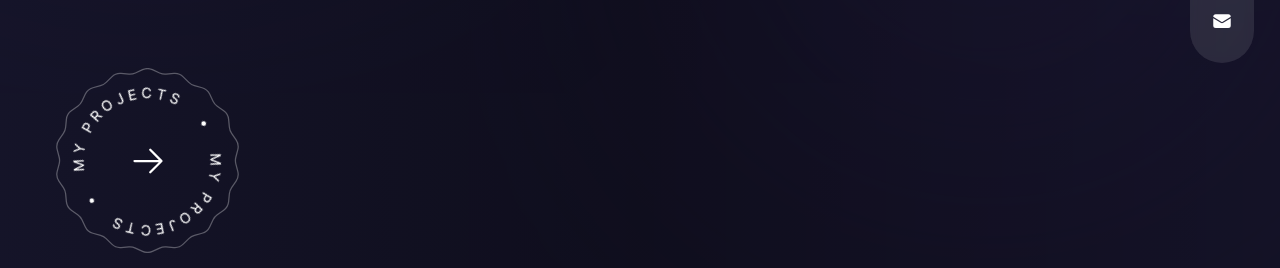
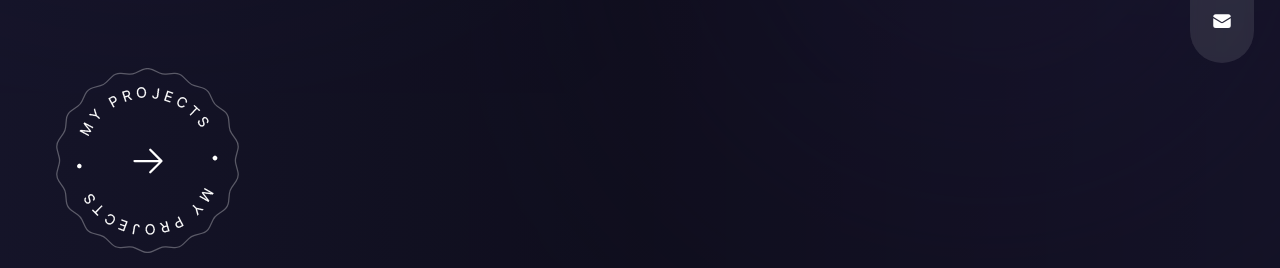
Before and after one commit to ibrahzizo360/my-portfolio, a Next.js app: page / in a window 1280 px wide. Shown: the part 529-797 px from the top of the page. Built offline with nearby package versions, Linux system fonts and the light colour scheme.

Commit message:
added some animations on the homepage

```diff
--- a/pages/index.js
+++ b/pages/index.js
@@ -1,5 +1,7 @@
 
 import ProjectsBtn from '../components/ProjectsBtn'
+import { fadeIn } from '../variants';
+import { motion } from 'framer-motion';
 
 
 const Home = () => {
@@ -11,22 +13,39 @@
       <div className="text-center flex flex-col justify-center xl:pt-40
       xl:text-left h-full container mx-auto">
       {/* title */}
-      <h1 className="h1">
+      <motion.h1
+      variants = {fadeIn('down', 0.2)}
+      initial='hidden'
+      animate='show'
+      exit='hidden'
+      className="h1">
         Transforming Ideas <br /> Into {' '}
           <span className='text-accent'>Digital Reality</span>
-      </h1>
+      </motion.h1>
       {/* subtitle */}
-      <p className="max-w-sm xl:max-w-xl mx-auto xl:mx-0 mb-10 xl:mb-16">
+      <motion.p
+        variants = {fadeIn('down', 0.3)}
+        initial='hidden'
+        animate='show'
+        exit='hidden'
+        className="max-w-sm xl:max-w-xl mx-auto xl:mx-0 mb-10 xl:mb-16">
         I'm a full-stack developer based in the Philippines. I specialize in
         building exceptional digital experiences. Currently, I'm focused on
         building accessible, human-centered products at{' '}
         <span className='text-accent'>Upwork</span> for a diverse range of
         clients.
-      </p>
+      </motion.p>
       {/* button */}
-      <div>
+      <div className="flex justify-center xl:hidden relative">
         <ProjectsBtn  />
       </div>
+      <motion.div variants = {fadeIn('down', 0.4)}
+       initial='hidden'
+       animate='show'
+       exit='hidden'
+       className='hidden xl:flex'>
+        <ProjectsBtn />
+      </motion.div>
       </div>
     </div>
     {/* image */}
```
